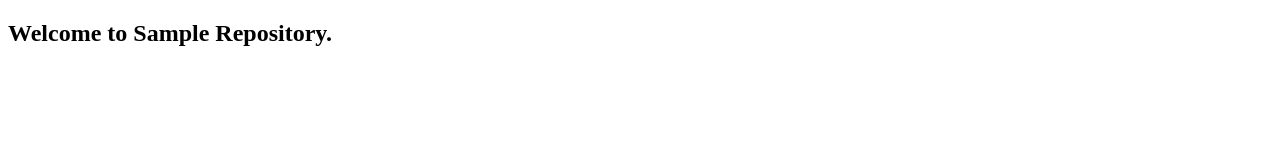
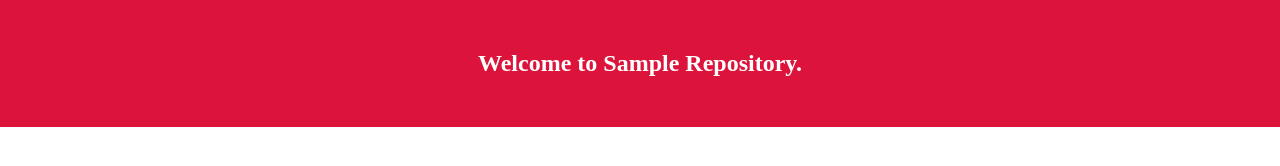
Before and after one commit to Arrafi2644/sample-repo, a plain HTML site: page index.html in a window 1280 px wide. Drawn offline with Linux system fonts and the light colour scheme.

Commit message:
Add style file and some style in heading

```diff
--- a/index.html
+++ b/index.html
@@ -3,7 +3,8 @@
 <head>
     <meta charset="UTF-8">
     <meta name="viewport" content="width=device-width, initial-scale=1.0">
-    <title>Document</title>
+    <title>Sample repo</title>
+    <link rel="stylesheet" href="style/style.css">
 </head>
 <body>
     <h2>Welcome to Sample Repository.</h2>
--- /dev/null
+++ b/style/style.css
@@ -0,0 +1,10 @@
+*{
+    margin: 0;
+}
+
+h2{
+    padding: 50px;
+    text-align: center;
+    background-color: crimson;
+    color: white;
+}
```
